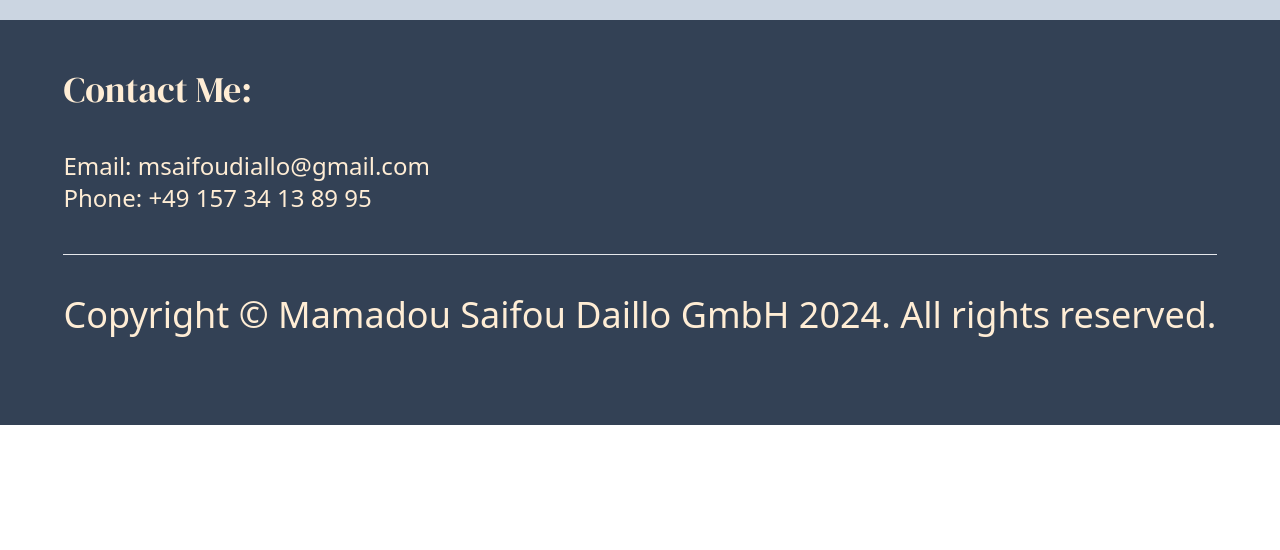
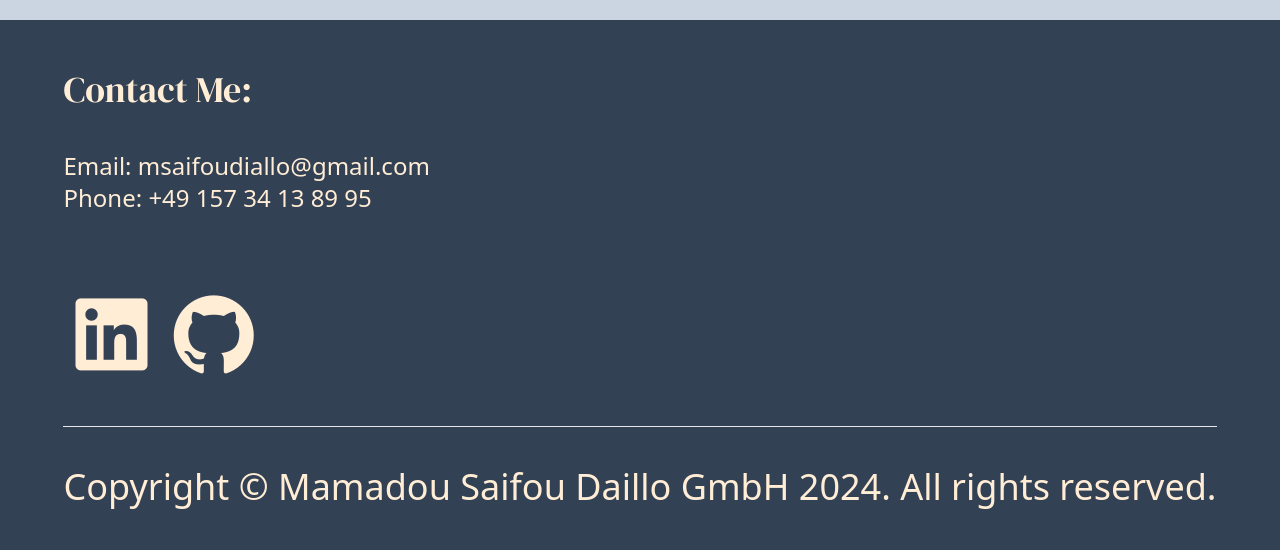
Before and after one commit to Saifou49/My_Porto_Folio, a website: page index.html in a window 1280 px wide. Shown: the part 2625-3175 px from the top of the page. Before the commit the page ends 3050 px from the top, so only its background shows below. Drawn offline with nearby package versions, Linux system fonts and the light colour scheme.

Commit message:
Adding icons and resizing them

```diff
--- a/index.html
+++ b/index.html
@@ -107,16 +107,7 @@
                             </span>
                         </p>
                     </div>
-                    <!-- For the social media icons -->
-                    <!-- <div class="bg-white lg:h-[100px] lg:w-[480px] flex
-                            items-center justify-center gap-8
-                            mt-8 rounded-lg border-[5px] border-orange-300">
-                        <i class="ri-linkedin-box-fill text-5xl lg:text-8xl"></i>
-                        <i class="ri-facebook-circle-fill text-5xl lg:text-8xl"></i>
-                        <i class="ri-instagram-line text-5xl lg:text-8xl"></i>
-                        <i class="ri-tiktok-line text-5xl lg:text-8xl"></i>
-                    </div> -->
-                    <!-- For the social media icons -->
+
 
                 </div>
                 <!-- Text Area -->
@@ -252,12 +243,25 @@
     <footer class=" bg-slate-700  display flex flex-col gap-10
                     py-[50px] items-center " id="contact">
         <div class=" flex flex-col gap-10 text-orange-100 text-2xl
-         flex-wrap text-center lg:text-left">
+         flex-wrap text-center lg:text-left lg:items-start">
             <h1 class="contacts_header text-4xl font-primary text-orange-100">Contact Me:</h1>
             <div class="contacts_details">
                 Email: msaifoudiallo@gmail.com <br>
                 Phone: +49 157 34 13 89 95
             </div>
+            <!-- For the social media icons border-orange-300 -->
+            <div class=" h-[50px] lg:h-[100px] w-[100px] lg:w-[480px]
+                      gap-8
+                    mt-8  ">
+                <a href="https://www.linkedin.com/in/mamadou-saifou-diallo-a88116225/">
+                    <i class="ri-linkedin-box-fill text-4xl lg:text-8xl"></i>
+                </a>
+                <a href="https://github.com/Saifou49">
+                    <i class="ri-github-fill text-4xl lg:text-8xl"></i>
+                </a>
+
+            </div>
+            <!-- For the social media icons -->
             <p class="text-center text-4xl py-10 xl:border-t">
                 Copyright &copy; Mamadou Saifou Daillo GmbH 2024.
                 All rights reserved.
```
